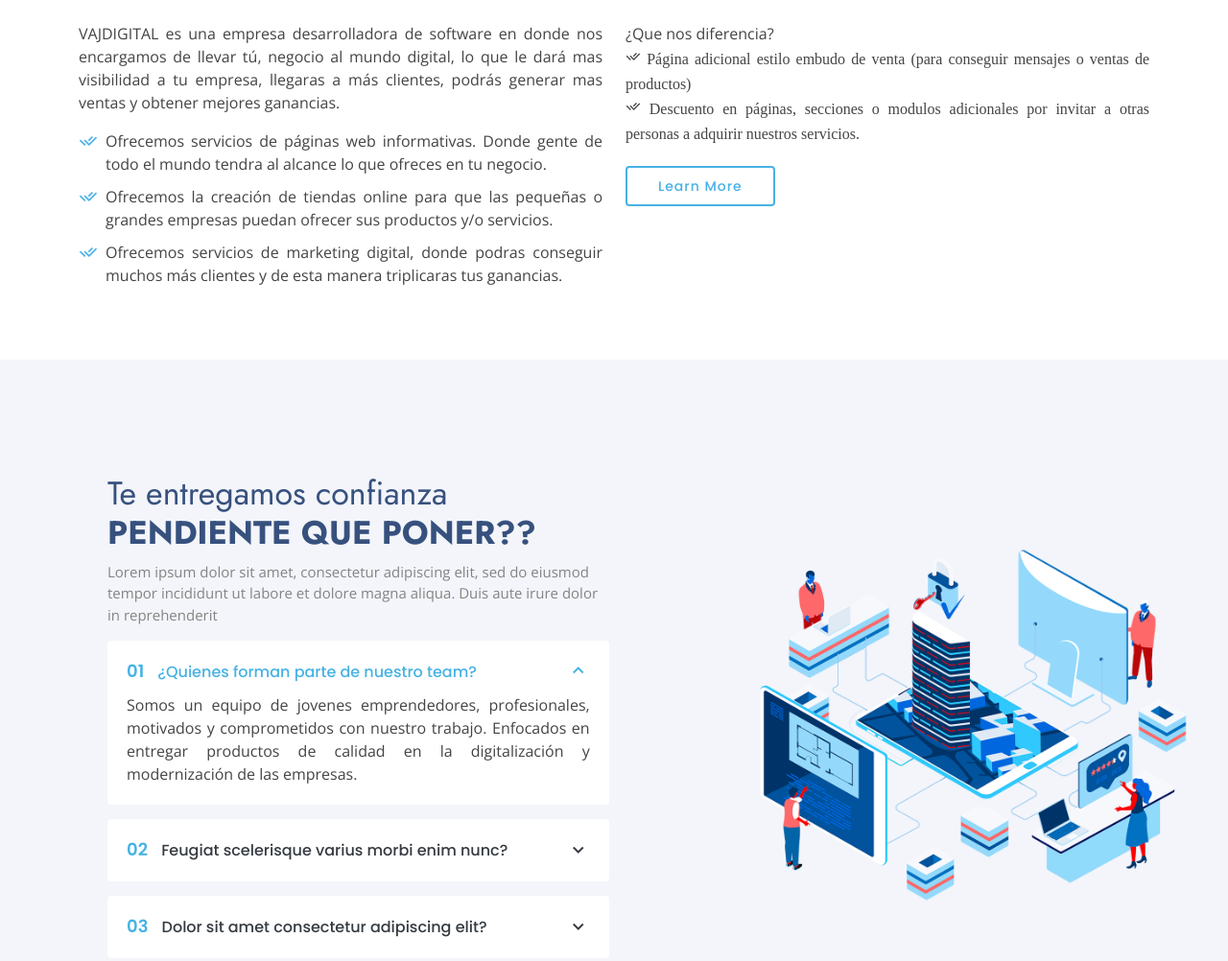
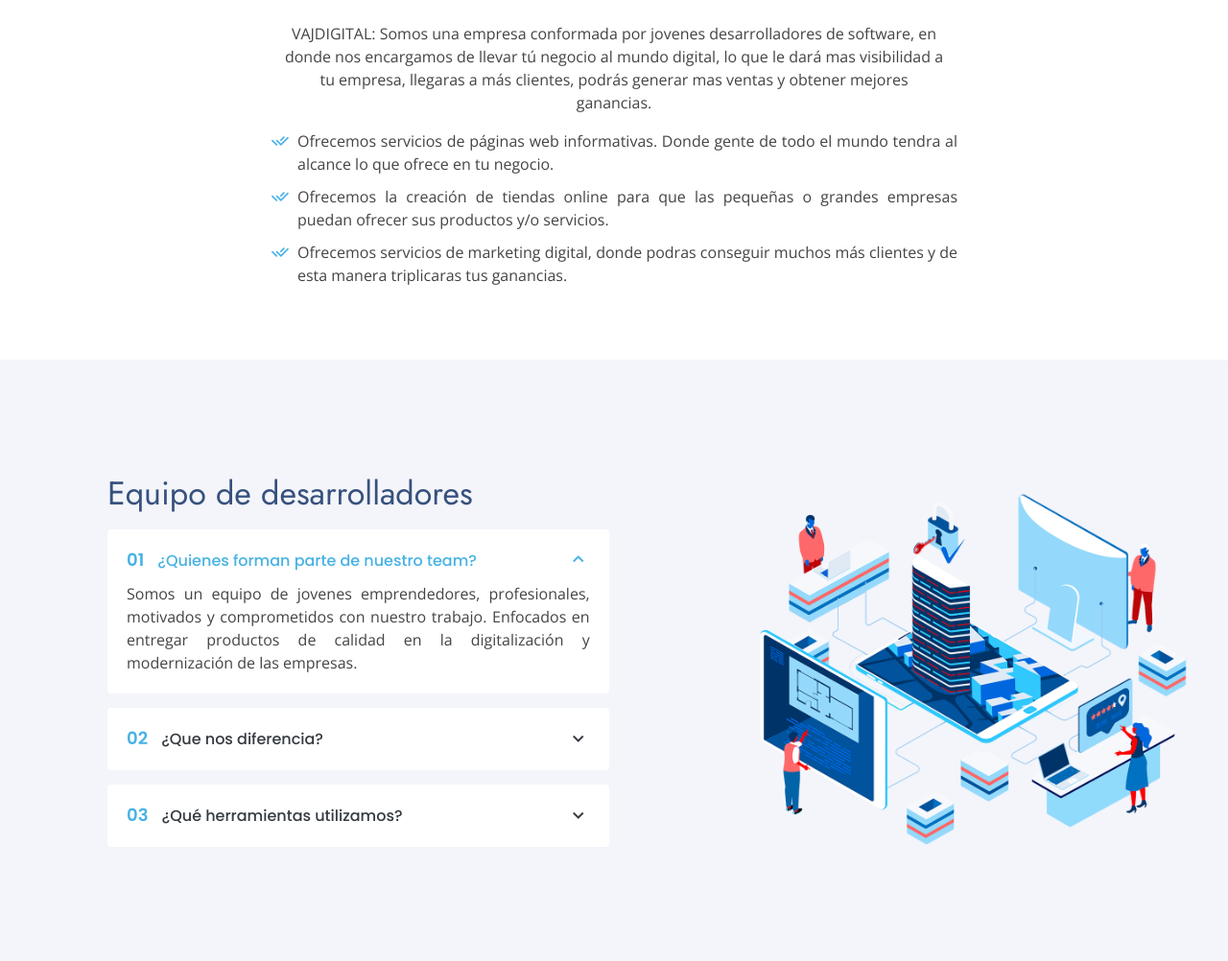
Before and after one commit to VAJDigital/VAJDigital.github.io, a plain HTML site: page index.html in a window 1280 px wide. Shown: the part 880-1882 px from the top of the page at 96% size. Drawn offline with nearby package versions, Linux system fonts and the light colour scheme.

Commit message:
Update index.html

```diff
--- a/index.html
+++ b/index.html
@@ -145,27 +145,18 @@
           <h2>Nosotros</h2>
         </div>
 
-        <div class="row content">
-          <div class="col-lg-6">
-            <p style="text-align: justify;">
-              VAJDIGITAL es una empresa desarrolladora de software en donde nos encargamos de llevar tú, negocio al mundo digital, lo que le dará mas visibilidad a tu empresa, llegaras a más clientes, podrás generar mas ventas y obtener mejores ganancias.
+        <div class="row content" style="margin-left: 200px; margin-right: 200px;">
+
+            <p style="text-align: center;" >
+              VAJDIGITAL: Somos una empresa conformada por jovenes desarrolladores de software, en donde nos encargamos de llevar tú negocio al mundo digital, lo que le dará mas visibilidad a tu empresa, llegaras a más clientes, podrás generar mas ventas y obtener mejores ganancias.
             </p>
-            <ul>
-              <li style="text-align: justify;"><i class="ri-check-double-line"></i> Ofrecemos servicios de páginas web informativas. Donde gente de todo el mundo tendra al alcance lo que ofreces en tu negocio. </li>
+            <ul style="margin-top: auto;">
+              <li style="text-align: justify;"><i class="ri-check-double-line"></i> Ofrecemos servicios de páginas web informativas. Donde gente de todo el mundo tendra al alcance lo que ofrece en tu negocio. </li>
               <li style="text-align: justify;"><i class="ri-check-double-line"></i> Ofrecemos la creación de tiendas online para que las pequeñas o grandes empresas puedan ofrecer sus productos y/o servicios.</li>
               <li style="text-align: justify;"><i class="ri-check-double-line"></i> Ofrecemos servicios de marketing digital, donde podras conseguir muchos más clientes y de esta manera triplicaras tus ganancias. </li>
             </ul>
-          </div>
-          <div class="col-lg-6 pt-4 pt-lg-0">
-            <p style="text-align: justify;">
-              ¿Que nos diferencia?
-              <br>
-              <i class="ri-check-double-line"> Página adicional estilo embudo de venta (para conseguir mensajes o ventas de productos)</i>
-             <br> <i class="ri-check-double-line"> Descuento en páginas, secciones o modulos adicionales por invitar a otras personas a adquirir nuestros servicios. </i>
 
-            </p>
-            <a href="#" class="btn-learn-more">Learn More</a>
-          </div>
+
         </div>
 
       </div>
@@ -180,9 +171,9 @@
           <div class="col-lg-7 d-flex flex-column justify-content-center align-items-stretch  order-2 order-lg-1">
 
             <div class="content">
-              <h3>Te entregamos confianza  <strong> PENDIENTE QUE PONER??</strong></h3>
+              <h3>Equipo de desarrolladores <strong>  </strong></h3>
               <p>
-                Lorem ipsum dolor sit amet, consectetur adipiscing elit, sed do eiusmod tempor incididunt ut labore et dolore magna aliqua. Duis aute irure dolor in reprehenderit
+
               </p>
             </div>
 
@@ -198,19 +189,21 @@
                 </li>
 
                 <li>
-                  <a data-bs-toggle="collapse" data-bs-target="#accordion-list-2" class="collapsed"><span>02</span> Feugiat scelerisque varius morbi enim nunc? <i class="bx bx-chevron-down icon-show"></i><i class="bx bx-chevron-up icon-close"></i></a>
+                  <a data-bs-toggle="collapse" data-bs-target="#accordion-list-2" class="collapsed"><span>02</span> ¿Que nos diferencia? <i class="bx bx-chevron-down icon-show"></i><i class="bx bx-chevron-up icon-close"></i></a>
                   <div id="accordion-list-2" class="collapse" data-bs-parent=".accordion-list">
                     <p>
-                      Dolor sit amet consectetur adipiscing elit pellentesque habitant morbi. Id interdum velit laoreet id donec ultrices. Fringilla phasellus faucibus scelerisque eleifend donec pretium. Est pellentesque elit ullamcorper dignissim. Mauris ultrices eros in cursus turpis massa tincidunt dui.
+                      Creamos Páginas adicionales estilo embudo de venta (para conseguir mensajes o ventas de productos)<br>
+                      Hacemos descuento en páginas, secciones o modulos adicionales por invitar a otras personas a adquirir nuestros servicios. <br>
+                      Entregamos productos de calidad, creamos relaciones y generamos confianza con nuestros clientes.
                     </p>
                   </div>
                 </li>
 
                 <li>
-                  <a data-bs-toggle="collapse" data-bs-target="#accordion-list-3" class="collapsed"><span>03</span> Dolor sit amet consectetur adipiscing elit? <i class="bx bx-chevron-down icon-show"></i><i class="bx bx-chevron-up icon-close"></i></a>
+                  <a data-bs-toggle="collapse" data-bs-target="#accordion-list-3" class="collapsed"><span>03</span> ¿Qué herramientas utilizamos? <i class="bx bx-chevron-down icon-show"></i><i class="bx bx-chevron-up icon-close"></i></a>
                   <div id="accordion-list-3" class="collapse" data-bs-parent=".accordion-list">
                     <p>
-                      Eleifend mi in nulla posuere sollicitudin aliquam ultrices sagittis orci. Faucibus pulvinar elementum integer enim. Sem nulla pharetra diam sit amet nisl suscipit. Rutrum tellus pellentesque eu tincidunt. Lectus urna duis convallis convallis tellus. Urna molestie at elementum eu facilisis sed odio morbi quis
+                      Las herramientas para el desarrollo de los productos y/o servicios son
                     </p>
                   </div>
                 </li>
```
